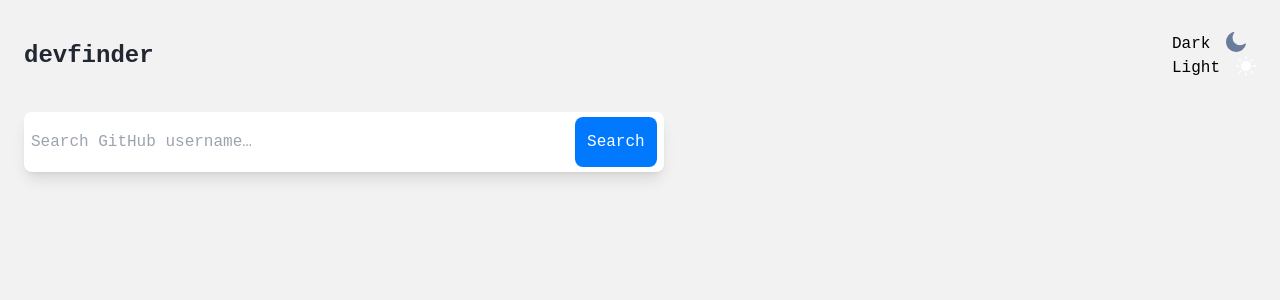
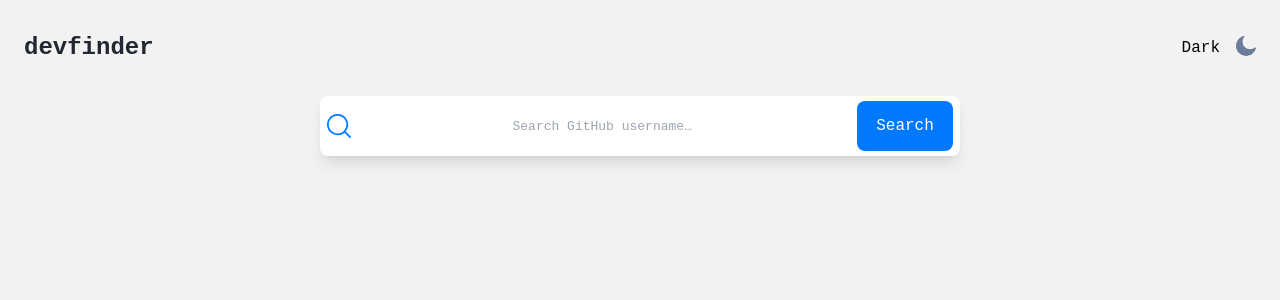
Before and after one commit to ljimshitashvili/github-user-search, a React (Create React App) app: page / in a window 1280 px wide. Shown: the top 300 px of the page. Built offline with nearby package versions, Linux system fonts and the light colour scheme.

Commit message:
Search bar styles

```diff
--- a/src/App.tsx
+++ b/src/App.tsx
@@ -1,11 +1,20 @@
 import Header from "./components/Header";
 import Search from "./components/Search";
+import { useState } from "react";
 
 function App() {
+  const [light, setLight] = useState(true);
+
   return (
-    <div className="App px-[24px] min-h-screen bg-[#F2F2F2]">
-      <Header />
-      <Search />
+    <div
+      className={
+        light
+          ? "App px-[24px] min-h-screen bg-[#F2F2F2] flex flex-col items-center"
+          : "App px-[24px] min-h-screen bg-[#141D2F] flex flex-col items-center"
+      }
+    >
+      <Header light={light} setLight={setLight} />
+      <Search light={light} />
     </div>
   );
 }
--- a/src/components/Header.tsx
+++ b/src/components/Header.tsx
@@ -1,9 +1,31 @@
-export default function Header() {
+import { useState } from "react";
+
+interface Props {
+  light: Boolean;
+  setLight: any;
+}
+
+const Header: React.FC<Props> = ({ light, setLight }) => {
+  const changeDisplay = () => {
+    setLight(!light);
+  };
+
   return (
     <div className="flex w-full items-center justify-between py-8">
-      <h1 className=" text-[#222731] text-2xl font-bold">devfinder</h1>
+      <h1
+        className={
+          light
+            ? "text-[#222731] text-2xl font-bold"
+            : "text-white text-2xl font-bold"
+        }
+      >
+        devfinder
+      </h1>
       <div>
-        <h2 className="flex gap-[16px]">
+        <h2
+          className={light ? "flex gap-[16px]" : "hidden"}
+          onClick={changeDisplay}
+        >
           Dark
           <span>
             <svg width="20" height="20" xmlns="http://www.w3.org/2000/svg">
@@ -15,7 +37,10 @@ export default function Header() {
             </svg>
           </span>
         </h2>
-        <h2 className="flex gap-[16px]">
+        <h2
+          className={!light ? "flex gap-[16px] text-white" : "hidden"}
+          onClick={changeDisplay}
+        >
           Light
           <span>
             <svg width="20" height="20" xmlns="http://www.w3.org/2000/svg">
@@ -28,4 +53,6 @@ export default function Header() {
       </div>
     </div>
   );
-}
+};
+
+export default Header;
--- a/src/components/Search.tsx
+++ b/src/components/Search.tsx
@@ -1,14 +1,36 @@
-export default function Search() {
+interface Props {
+  light: Boolean;
+}
+
+const Search: React.FC<Props> = ({ light }) => {
   return (
-    <div className=" w-full h-[60px] bg-white max-w-screen-sm px-[7px] flex gap-[7px] shadow-lg rounded-lg items-center">
+    <div
+      className={
+        light
+          ? " w-full h-[60px] bg-white max-w-screen-sm px-[7px] flex gap-[7px] shadow-lg rounded-lg items-center justify-between"
+          : " w-full h-[60px] bg-[#1E2A47] max-w-screen-sm px-[7px] flex gap-[7px] shadow-lg rounded-lg items-center justify-between"
+      }
+    >
+      <svg height="24" width="25" xmlns="http://www.w3.org/2000/svg">
+        <path
+          d="M10.609 0c5.85 0 10.608 4.746 10.608 10.58 0 2.609-.952 5-2.527 6.847l5.112 5.087a.87.87 0 01-1.227 1.233l-5.118-5.093a10.58 10.58 0 01-6.848 2.505C4.759 21.16 0 16.413 0 10.58 0 4.747 4.76 0 10.609 0zm0 1.74c-4.891 0-8.87 3.965-8.87 8.84 0 4.874 3.979 8.84 8.87 8.84a8.855 8.855 0 006.213-2.537l.04-.047a.881.881 0 01.058-.053 8.786 8.786 0 002.558-6.203c0-4.875-3.979-8.84-8.87-8.84z"
+          fill="#0079ff"
+        />
+      </svg>
       <input
         type="text"
         placeholder="Search GitHub username…"
-        className=" w-full h-[50px] rounded-lg  "
+        className={
+          light
+            ? "w-full h-[50px] rounded-lg max-w-[184px] placeholder:text-[13px]"
+            : " bg-[#1E2A47] w-full h-[50px] rounded-lg max-w-[184px] placeholder:text-[13px] placeholder-white"
+        }
       />
       <button className="w-[96px] h-[50px] bg-[#0079FF] text-white rounded-lg">
         Search
       </button>
     </div>
   );
-}
+};
+
+export default Search;
```
